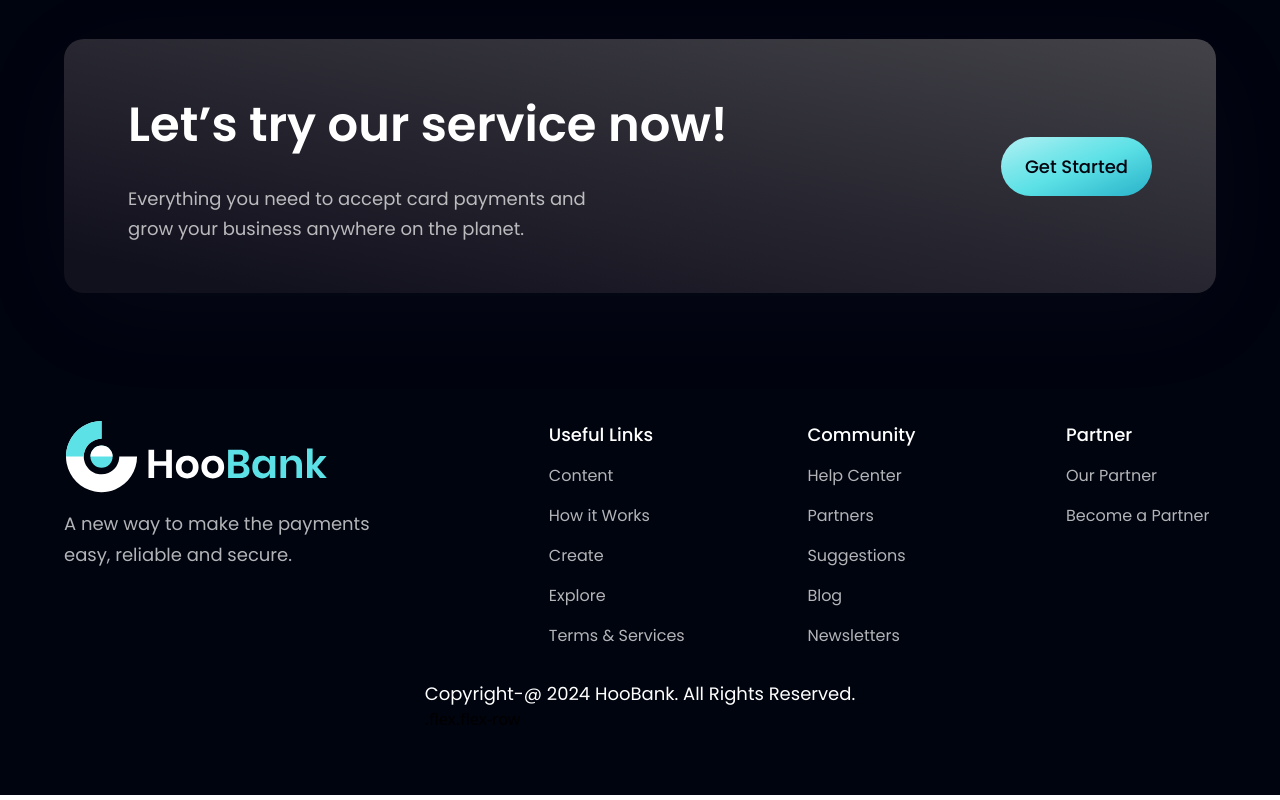
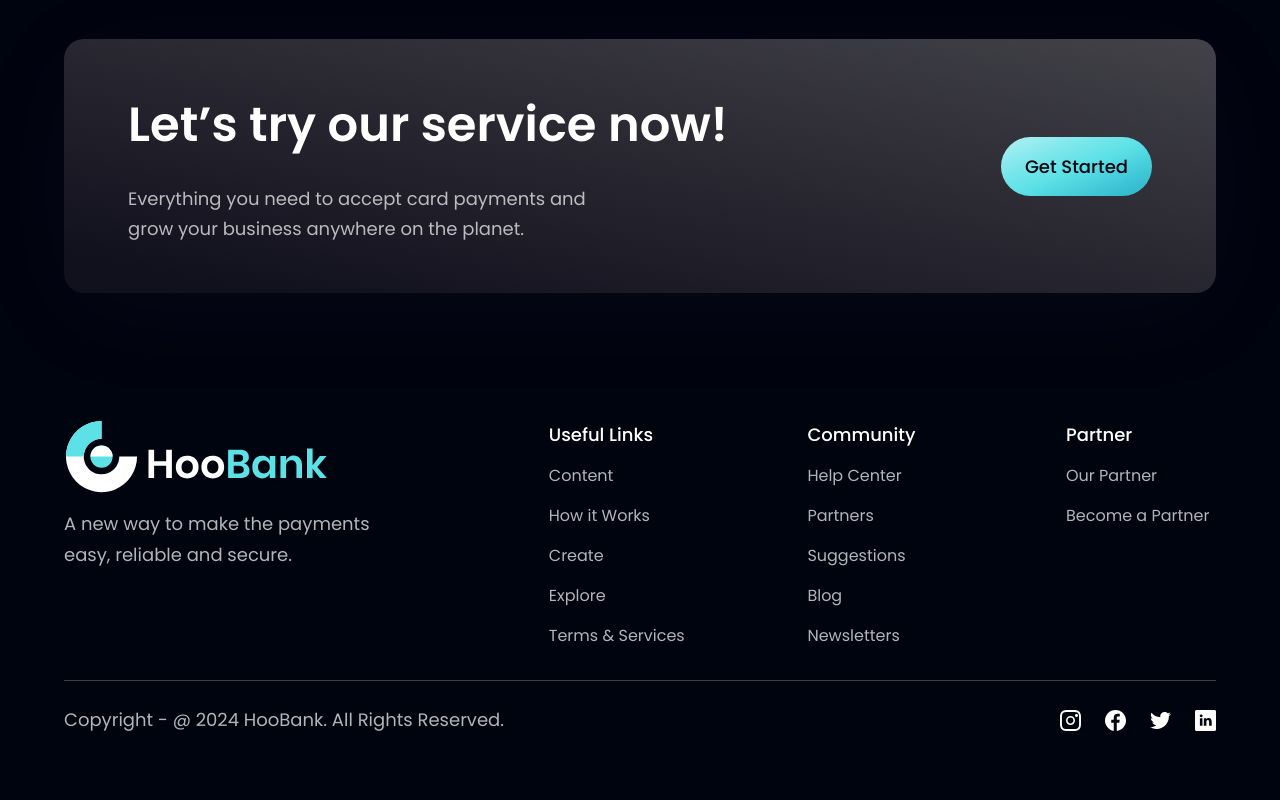
Before and after one commit to AdugboAghogho/bank_modern_app, a React (Vite) app in the folder bank_modern_app/: page / in a window 1280 px wide. Shown: the part 4074-4874 px from the top of the page. Built offline with nearby package versions, Linux system fonts and the light colour scheme.

Commit message:
done with it

```diff
--- a/bank_modern_app/src/components/Footer.jsx
+++ b/bank_modern_app/src/components/Footer.jsx
@@ -1,7 +1,7 @@
 import React from 'react'
 import styles from '../style'
 import { logo } from '../assets'
-import { footerLinks } from '../constants'
+import { footerLinks, socialMedia } from '../constants'
 
 const Footer = () => (
   <section className={`${styles.flexCenter} ${styles.paddingY} flex-col`}>
@@ -40,12 +40,21 @@ const Footer = () => (
       </div>
     </div>
 
-    <div className="">
-      <p className="font-poppins font-normal text-center text-[18px] leading-[27px] text-white">
-        Copyright-@ 2024 HooBank. All Rights Reserved.
+    <div className="w-full flex justify-between items-center md:flex-row flex-col pt-6 border-t-[1px] border-t-[#3F3E45]">
+      <p className={`${styles.paragraph} text-center text-[18px] leading-[27px]`}>
+        Copyright - @ 2024 HooBank. All Rights Reserved.
       </p>
 
-      .flex.flex-row
+      <div className="flex flex-row md:mt-0 mt-6">
+        {socialMedia.map((social, index) => (
+          <img
+            key={social.id}
+            src={social.icon}
+            alt={social.id}
+            className={`w-[21px] h-[21px] object-contain cursor-pointer ${index !== socialMedia.length -1 ? 'mr-6' : 'mr-0'}`}
+          />
+        ))}
+      </div>
     </div>
   </section>
 )
--- a/bank_modern_app/src/components/Hero.jsx
+++ b/bank_modern_app/src/components/Hero.jsx
@@ -6,13 +6,13 @@ import GetStarted from './GetStarted';
 const Hero = () => (
   <section id='home' className={`flex md:flex-row flex-col ${styles.paddingY}`}>
     <div className={`flex-1 ${styles.flexStart} flex-col xl:px-0 sm:px-16 px-6`}>
-      <div className="flex flex-row items-center py-[6px] px-4 bg-discount-gradient rounded-[10px] mb-2">
+      <div className="flex flex-row items-center py-[6px] px-4 bg-discount-gradient rounded-[10px] mb-2 cursor-pointer">
         <img
           src={discount}
           alt="discount"
           className="w-[32px] h-[32px]"
         />
-        <p className={`${styles.paragraph} ml-2`}>
+        <p className={`${styles.paragraph} ml-2  hover:text-secondary`}>
           <span className='text-white'>20% </span>
           Discount For {" "}
           <span className='text-white'>1 Month </span>
```
